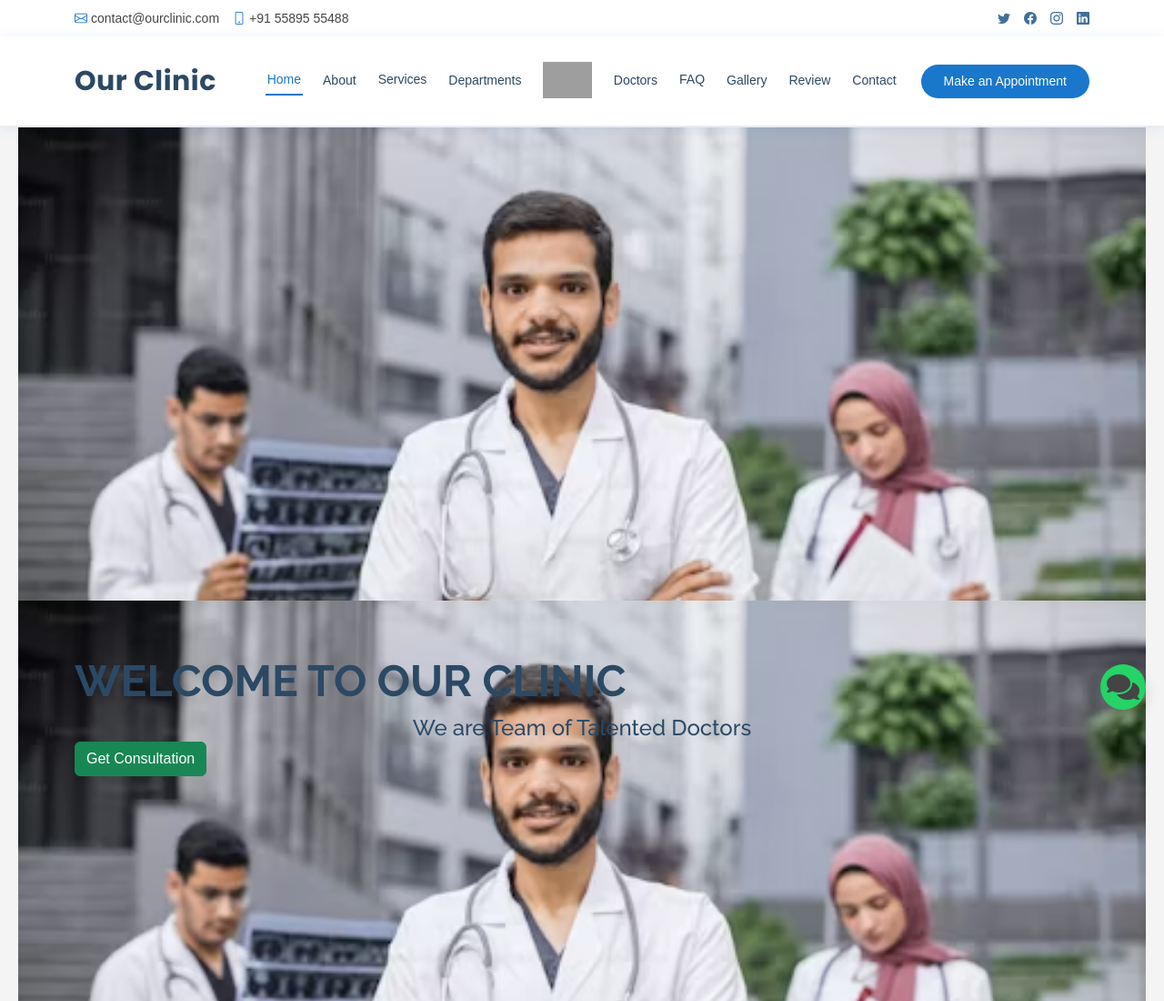
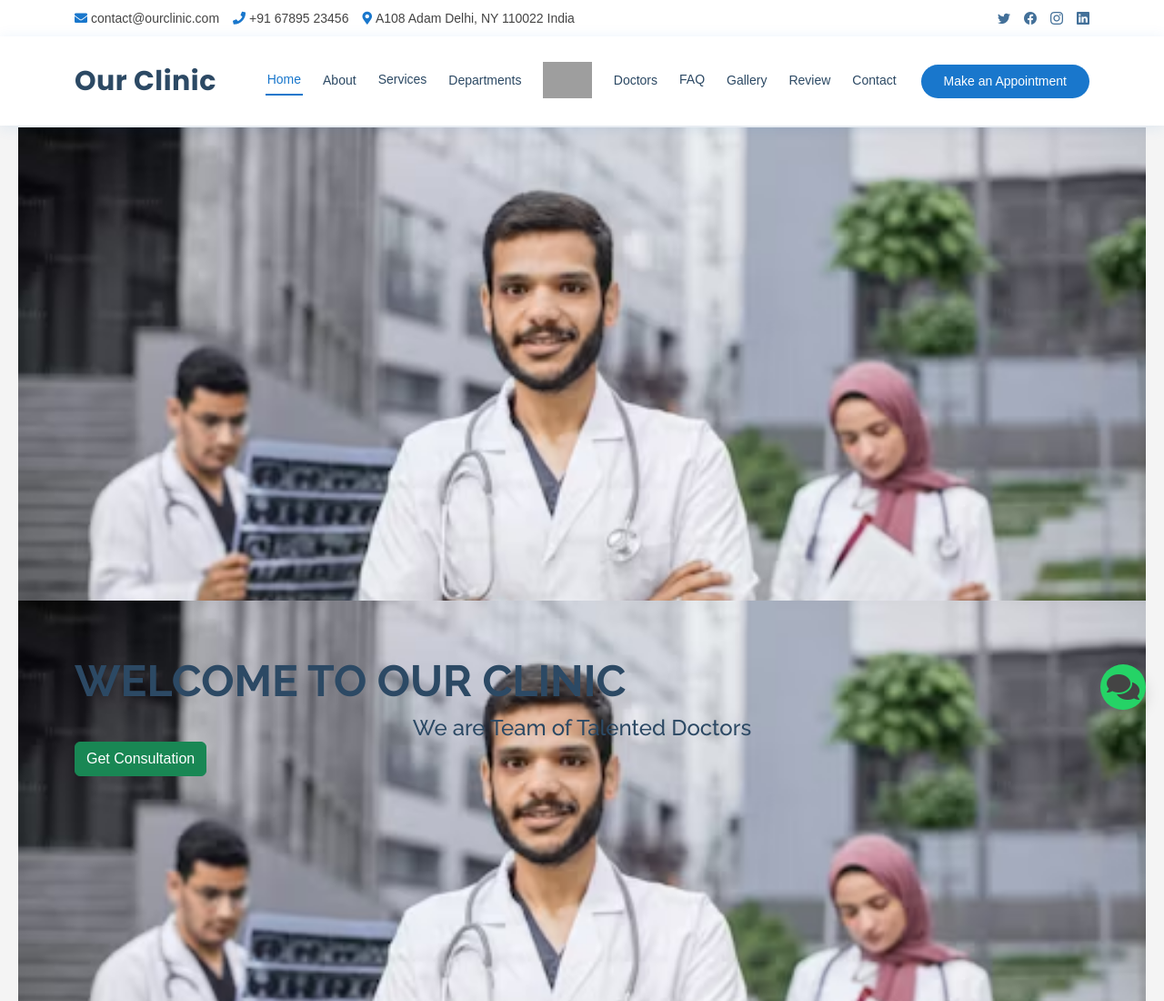
Before and after one commit to kwagaecom/Medilab, a plain HTML site: page index.html in a window 1280 px wide. Shown: the top 1100 px of the page at 91% size. Drawn offline with nearby package versions, Linux system fonts and the light colour scheme; grey boxes are pictures that could not be loaded.

Commit message:
Update index.html
ok

```diff
--- a/index.html
+++ b/index.html
@@ -44,8 +44,10 @@
 <div id="topbar" class="d-flex align-items-center fixed-top">
     <div class="container d-flex justify-content-between">
         <div class="contact-info d-flex align-items-center">
-            <i class="bi bi-envelope"></i> <a href="mailto:contact@example.com">contact@ourclinic.com</a>
-            <i class="bi bi-phone"></i> +91 55895 55488
+           <i class="fas fa-envelope"></i><a href="mailto:contact@example.com">contact@ourclinic.com</a>
+           <i class="fas fa-phone"></i>+91 67895 23456
+
+              <i class="fas fa-map-marker-alt"></i> A108 Adam Delhi, NY 110022 India
         </div>
 
         <div class="d-none d-lg-flex social-links align-items-center">
@@ -61,7 +63,7 @@
 
 
   <!-- ======= Header ======= -->
-  <header id="header" class="fixed-top">
+   <header id="header" class="fixed-top">
     <div class="container d-flex align-items-center">
 
       <h1 class="logo me-auto"><a href="index.html">Our Clinic</a></h1>
@@ -94,8 +96,7 @@
       <a href="#appointment" class="appointment-btn scrollto"><span class="d-none d-md-inline">Make an</span> Appointment</a>
 
     </div>
-  </header>
-<!-- End Header -->
+  </header><!-- End Header -->
 <br><br><br><br><br>
         <style>
         .carousel-vertical .carousel-inner {
```
